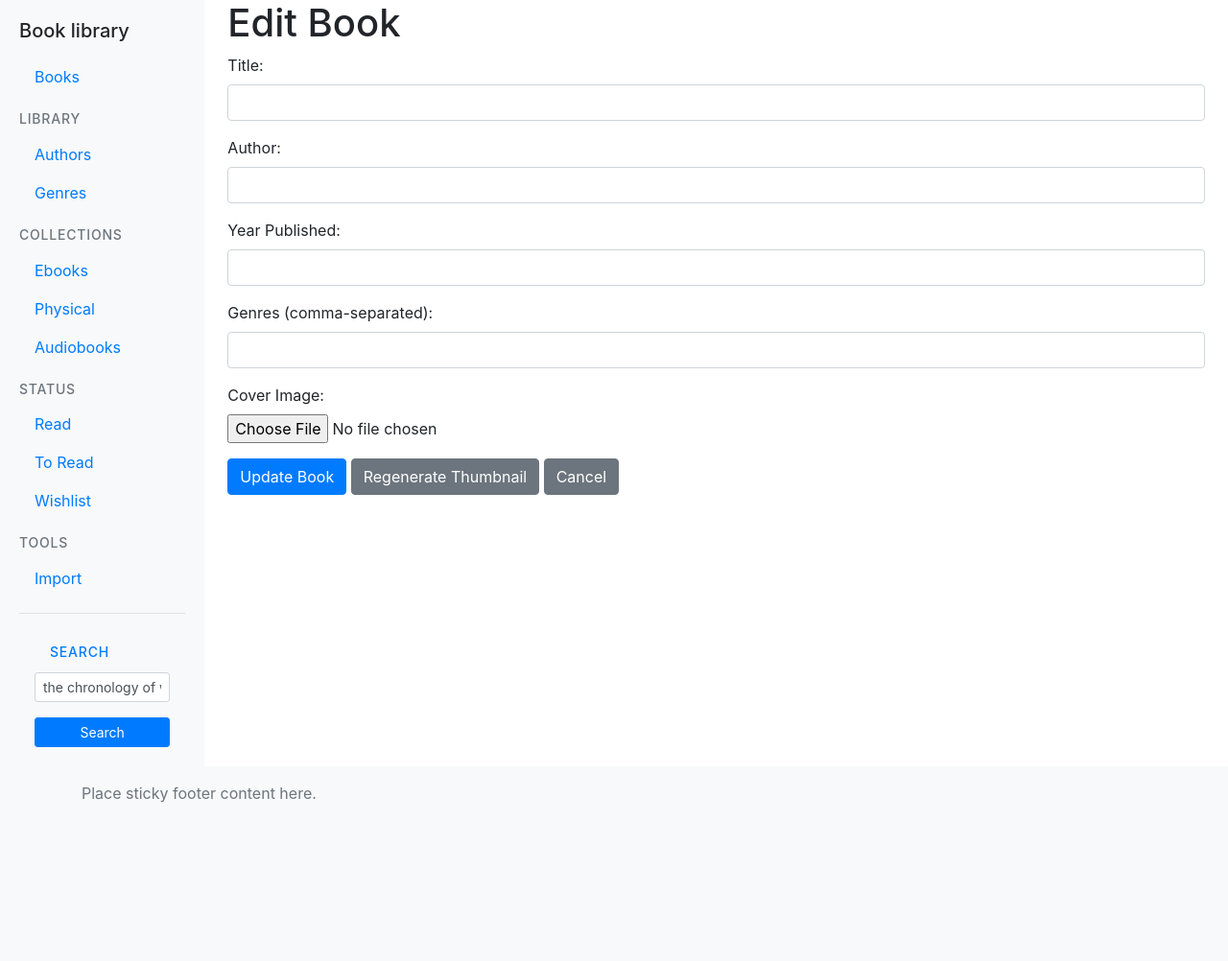
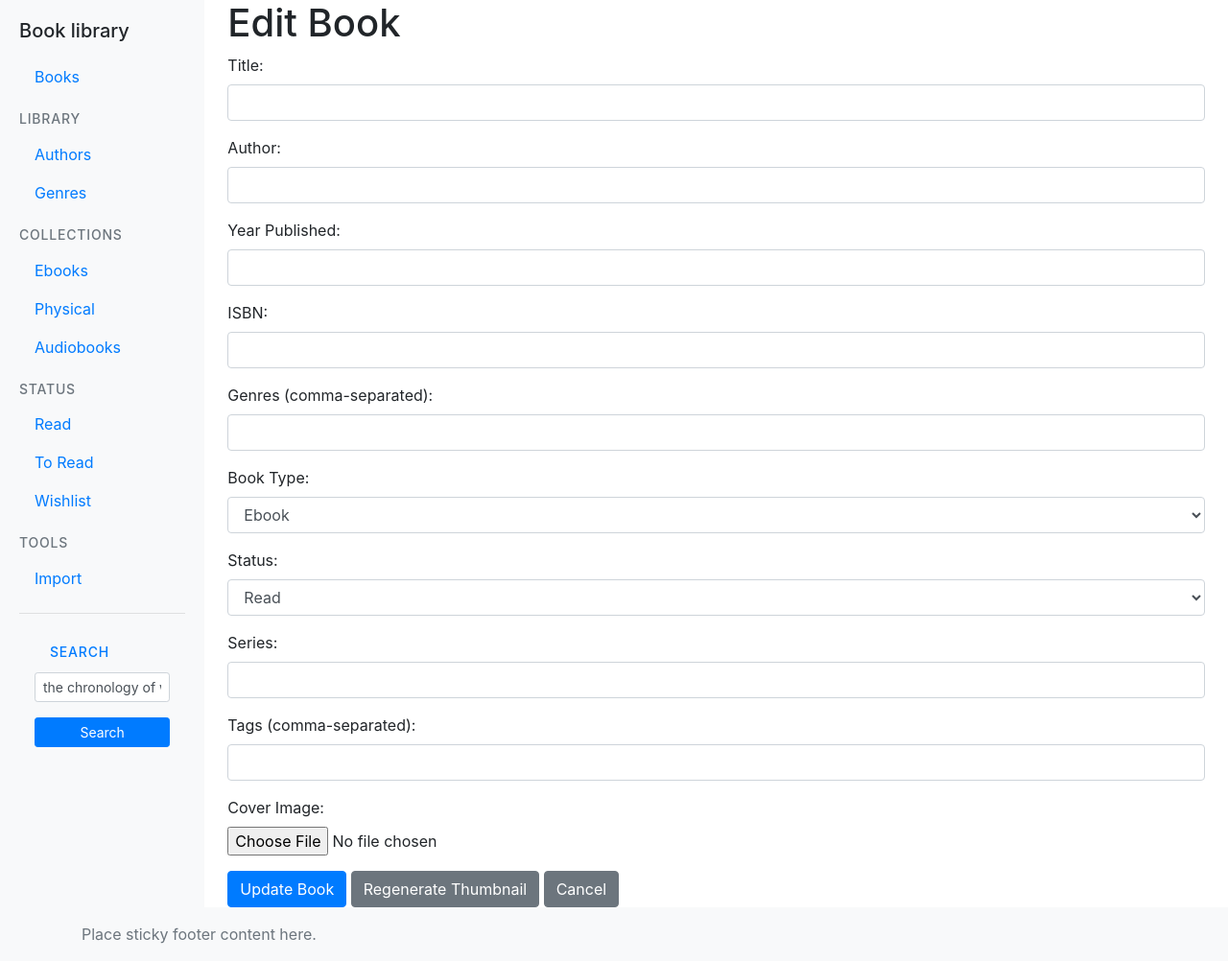
Before and after one commit to jborza/booklibrary, a Flask app: template templates/edit_book.html in a window 1280 px wide. Shown: the whole page at 96% size. Before the commit the page ends 837 px from the top, so only its background shows below. Run offline with Flask 3, Linux system fonts and the light colour scheme; the template is opened without the code that fills it, so the values that code supplies are empty; some libraries are stand-ins or nearby versions.

Commit message:
book editing works, still needs improving

```diff
--- a/templates/edit_book.html
+++ b/templates/edit_book.html
@@ -15,9 +15,38 @@
             <label for="year_published">Year Published:</label>
             <input type="number" class="form-control" id="year_published" name="year_published" value="{{ book.year_published }}">
         </div>
+        <div class="form-group">
+            <label for="isbn">ISBN:</label>
+            <input type="text" class="form-control" id="isbn" name="isbn" value="{{ book.isbn }}">
+        </div>
          <div class="form-group">
             <label for="genres">Genres (comma-separated):</label>
             <input type="text" class="form-control" id="genres" name="genres" value="{% for genre in book.genres %}{{ genre.name }}{% if not loop.last %}, {% endif %}{% endfor %}">
+        </div>
+        <div class="form-group">
+            <label for="book_type">Book Type:</label>
+            <select class="form-control" id="book_type" name="book_type">
+                <option value="ebook" {% if book.book_type == 'ebook' %}selected{% endif %}>Ebook</option>
+                <option value="physical" {% if book.book_type == 'physical' %}selected{% endif %}>Physical</option>
+                <option value="audiobook" {% if book.book_type == 'audiobook' %}selected{% endif %}>Audiobook</option>
+            </select>
+        </div>
+        <div class="form-group">
+            <label for="status">Status:</label>
+            <select class="form-control" id="status" name="status">
+                <option value="read" {% if book.status == 'read' %}selected{% endif %}>Read</option>
+                <option value="currently_reading" {% if book.status == 'currently_reading' %}selected{% endif %}>Currently Reading</option>
+                <option value="want_to_read" {% if book.status == 'want_to_read' %}selected{% endif %}>Want to Read</option>
+                <option value="wishlist" {% if book.status == 'wishlist' %}selected{% endif %}>Wishlist</option>
+            </select>
+        </div>
+        <div class="form-group">
+            <label for="series">Series:</label>
+            <input type="text" class="form-control" id="series" name="series" value="{{ book.series }}">
+        </div>
+        <div class="form-group">
+            <label for="tags">Tags (comma-separated):</label>
+            <input type="text" class="form-control" id="tags" name="tags" value="{{ book.tags }}">
         </div>
         <div class="form-group">
             <label for="cover_image">Cover Image:</label>
```
Also changed, not shown: book/routes.py (+27 -14 lines).
